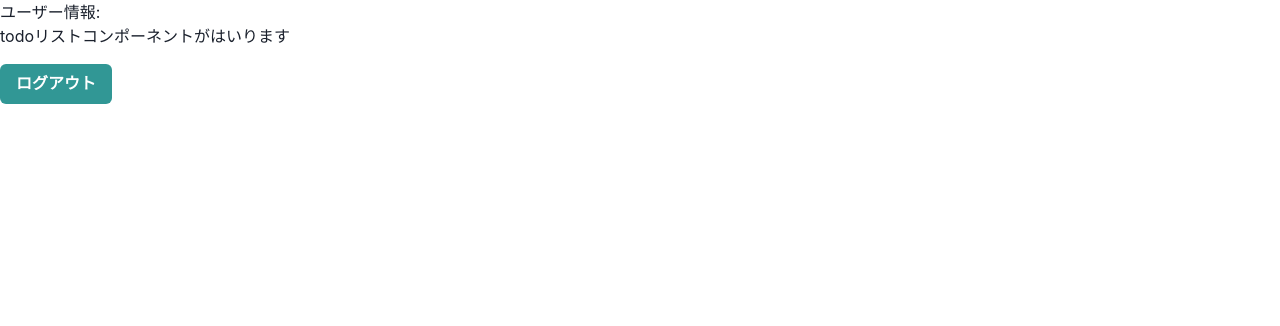
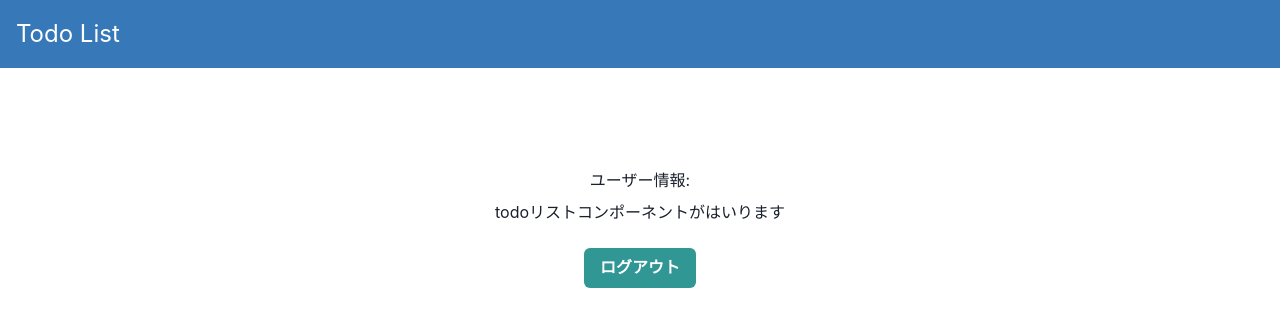
Before and after one commit to okaken2022/recoas, a Next.js app: page / in a window 1280 px wide. Shown: the top 326 px of the page. Built offline with nearby package versions, Linux system fonts and the light colour scheme; no server answers.

Commit message:
Headerコンポーネント分割

```diff
--- /dev/null
+++ b/components/Header.tsx
@@ -0,0 +1,9 @@
+import { Button, FormLabel, Input, VStack, Box, Text, Link } from '@chakra-ui/react';
+
+export const Header: React.FC = () => {
+  return (
+    <Box bg='#3778B8' w='100%' p={4} color='white' mb={100}>
+      <Text fontSize='2xl'>Todo List</Text>
+    </Box>
+  );
+};
--- a/pages/index.tsx
+++ b/pages/index.tsx
@@ -6,6 +6,7 @@ import { FormLabel, Input, Button, VStack } from '@chakra-ui/react';
 import { useUser, useAuth, useLogout } from '@/hooks/firebase';
 import { getAuth } from 'firebase/auth';
 import { NextRouter, useRouter } from 'next/router';
+import { Header } from '@/components/Header';
 
 export default function Home() {
   const auth = useAuth();
@@ -16,11 +17,14 @@ export default function Home() {
 
   return (
     <>
-      <p>ユーザー情報:{user?.email}</p>
-      <p>todoリストコンポーネントがはいります</p>
-      <Button mt={4} colorScheme='teal' onClick={logout}>
-        ログアウト
-      </Button>
+      <Header />
+      <VStack w='30vw' mx='auto'>
+        <p>ユーザー情報:{user?.email}</p>
+        <p>todoリストコンポーネントがはいります</p>
+        <Button mt={4} colorScheme='teal' onClick={logout}>
+          ログアウト
+        </Button>
+      </VStack>
     </>
   );
 }
--- a/pages/login.tsx
+++ b/pages/login.tsx
@@ -4,6 +4,7 @@ import { SubmitHandler, useForm } from 'react-hook-form';
 import { signInWithEmailAndPassword } from 'firebase/auth';
 import { Button, FormLabel, Input, VStack, Box, Text, Link } from '@chakra-ui/react';
 import NextLink from 'next/link'
+import { Header } from '@/components/Header';
 
 import { useAuth, useUser } from '@/hooks/firebase';
 
@@ -45,9 +46,7 @@ export default function Login() {
 
   return (
     <>
-      <Box bg='#3778B8' w='100%' p={4} color='white' mb={100}>
-        <Text fontSize='2xl'>Todo List</Text>
-      </Box>
+      <Header />
       <VStack w='30vw' mx='auto'>
         <FormLabel htmlFor='name'>メールアドレス</FormLabel>
         <Input id='name' placeholder='name' {...register('email', { required: true })} />
```
